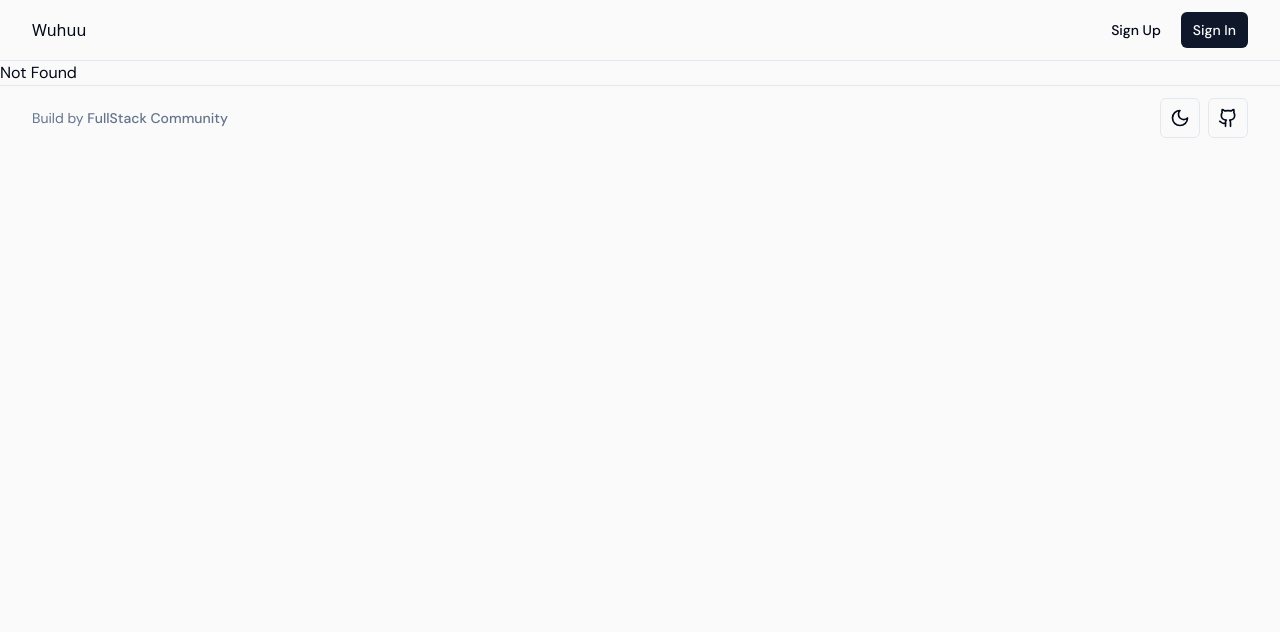
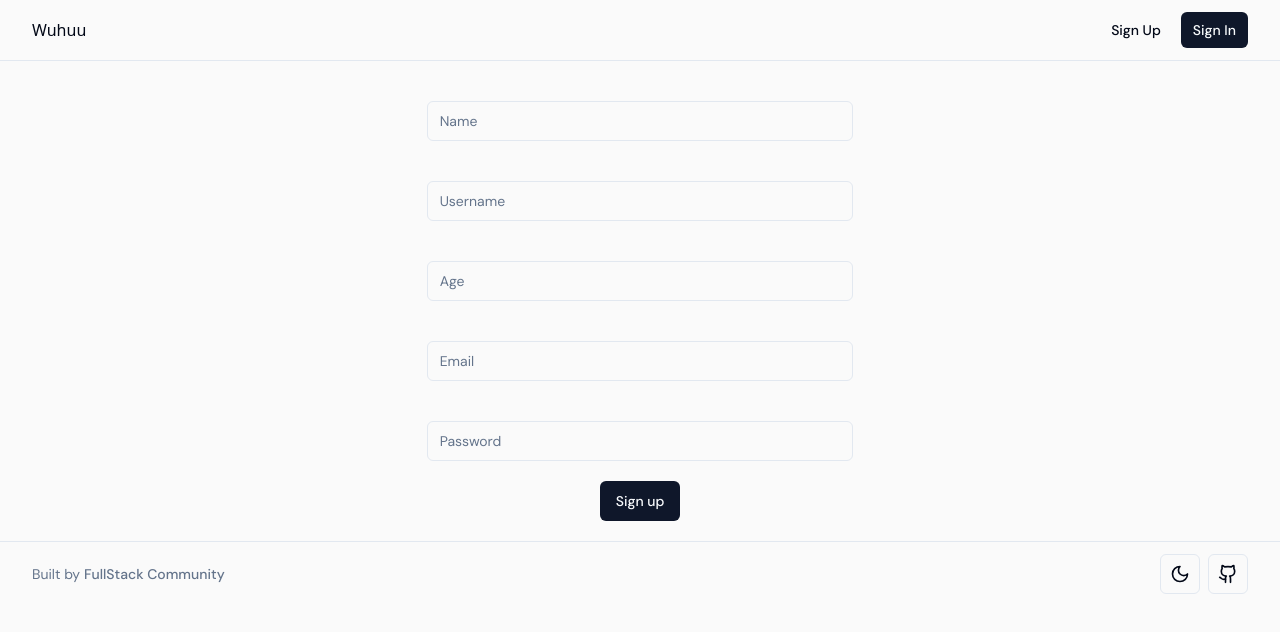
Before and after one commit to BigBabyofTel/linear-app, a React (Vite) app in the folder frontend/: page /signup in a window 1280 px wide. Before the commit this address had no page. Shown: the top 632 px of the page. Built offline with nearby package versions, Linux system fonts and the light colour scheme.

Commit message:
FEAT: form created

```diff
--- a/frontend/src/components/forms/create-issue.tsx
+++ b/frontend/src/components/forms/create-issue.tsx
@@ -8,6 +8,7 @@ import { zodResolver } from "@hookform/resolvers/zod";
 import * as z from "zod";
 import { useEffect } from "react";
 import { toast } from "sonner";
+
 type CreateIssueProps = {
   closeFn: () => void;
   isOpen: boolean;
--- a/frontend/src/components/layout/footer.tsx
+++ b/frontend/src/components/layout/footer.tsx
@@ -7,7 +7,7 @@ export function Footer() {
     <div className="flex w-full items-center border-t border-border">
       <footer className="container flex items-center justify-between py-3">
         <p className="text-sm text-muted-foreground">
-          Build by{" "}
+          Built by{" "}
           <a className="font-medium hover:underline" href="/">
             FullStack Community
           </a>
--- a/frontend/src/routeTree.gen.ts
+++ b/frontend/src/routeTree.gen.ts
@@ -17,6 +17,7 @@ import { Route as rootRoute } from './routes/__root'
 // Create Virtual Routes
 
 const TestLazyImport = createFileRoute('/test')()
+const SignupLazyImport = createFileRoute('/signup')()
 const AboutLazyImport = createFileRoute('/about')()
 const IndexLazyImport = createFileRoute('/')()
 
@@ -26,6 +27,11 @@ const TestLazyRoute = TestLazyImport.update({
   path: '/test',
   getParentRoute: () => rootRoute,
 } as any).lazy(() => import('./routes/test.lazy').then((d) => d.Route))
+
+const SignupLazyRoute = SignupLazyImport.update({
+  path: '/signup',
+  getParentRoute: () => rootRoute,
+} as any).lazy(() => import('./routes/signup.lazy').then((d) => d.Route))
 
 const AboutLazyRoute = AboutLazyImport.update({
   path: '/about',
@@ -49,6 +55,10 @@ declare module '@tanstack/react-router' {
       preLoaderRoute: typeof AboutLazyImport
       parentRoute: typeof rootRoute
     }
+    '/signup': {
+      preLoaderRoute: typeof SignupLazyImport
+      parentRoute: typeof rootRoute
+    }
     '/test': {
       preLoaderRoute: typeof TestLazyImport
       parentRoute: typeof rootRoute
@@ -61,6 +71,7 @@ declare module '@tanstack/react-router' {
 export const routeTree = rootRoute.addChildren([
   IndexLazyRoute,
   AboutLazyRoute,
+  SignupLazyRoute,
   TestLazyRoute,
 ])
 
--- /dev/null
+++ b/frontend/src/routes/signup.lazy.tsx
@@ -0,0 +1,51 @@
+import { createLazyFileRoute } from "@tanstack/react-router";
+import { Fragment } from "react/jsx-runtime";
+import { SubmitHandler, useForm } from "react-hook-form";
+import * as z from "zod";
+import { Input } from "@/components/ui/input";
+import { Button } from "@/components/ui/button";
+
+export const Route = createLazyFileRoute("/signup")({
+  component: Signup,
+});
+
+const signupSchema = z.object({
+  name: z.string().min(5, "Please use a min of 5 characters").trim(),
+  username: z.string().min(5, "Please use a min of 5 characters").trim(),
+  age: z.number().min(18, "You must be 18 or older to sign up"),
+  email: z.string().email(),
+  password: z.string().min(5, "Please enter a password that is 5 characters or more"),
+});
+
+type SignupSchema = z.infer<typeof signupSchema>;
+
+
+
+
+export function Signup() {
+  const {
+    register,
+    handleSubmit,
+    watch,
+    formState: { errors },
+  } = useForm<SignupSchema>();
+  const onSubmit: SubmitHandler<SignupSchema> = (data) => console.log(data);
+
+  //watch input value by passing the name of it
+  console.log(watch("name"));
+
+  return (
+    <Fragment>
+      <form onSubmit={(e) => handleSubmit(onSubmit)(e)}>
+        <div className="w-1/3 flex flex-col items-center mx-auto m-5">
+          <Input {...register("name")} placeholder="Name" type="text" className="m-5" />
+          <Input {...register("username")} placeholder="Username" type="text" className="m-5" />
+          <Input {...register("age")} placeholder="Age" type="number" className="m-5" />
+          <Input {...register("email")} placeholder="Email" type="email" className="m-5" />
+          <Input {...register("password")} placeholder="Password" type="password" className="m-5" />
+          <Button variant="default">Sign up</Button>
+        </div>
+      </form>
+    </Fragment>
+  );
+}
--- a/frontend/vite.config.ts
+++ b/frontend/vite.config.ts
@@ -5,6 +5,9 @@ import { TanStackRouterVite } from '@tanstack/router-vite-plugin'
 
 export default defineConfig({
   plugins: [react(), TanStackRouterVite(),],
+  server: {
+    host: true
+  },
   resolve: {
     alias: {
       "@": path.resolve(__dirname, "./src"),
```
Also changed, not shown: frontend/.eslintrc.cjs (added).
